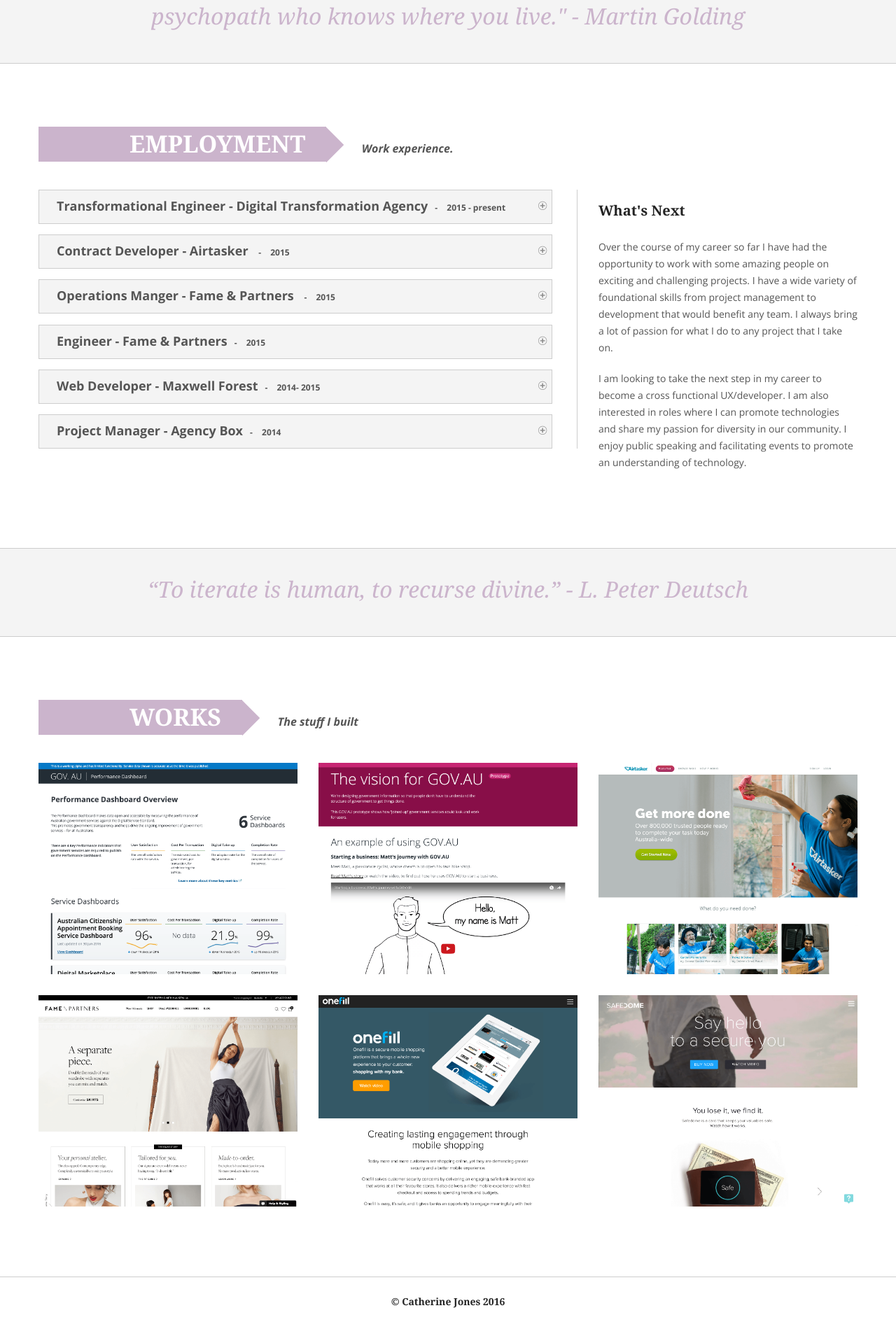
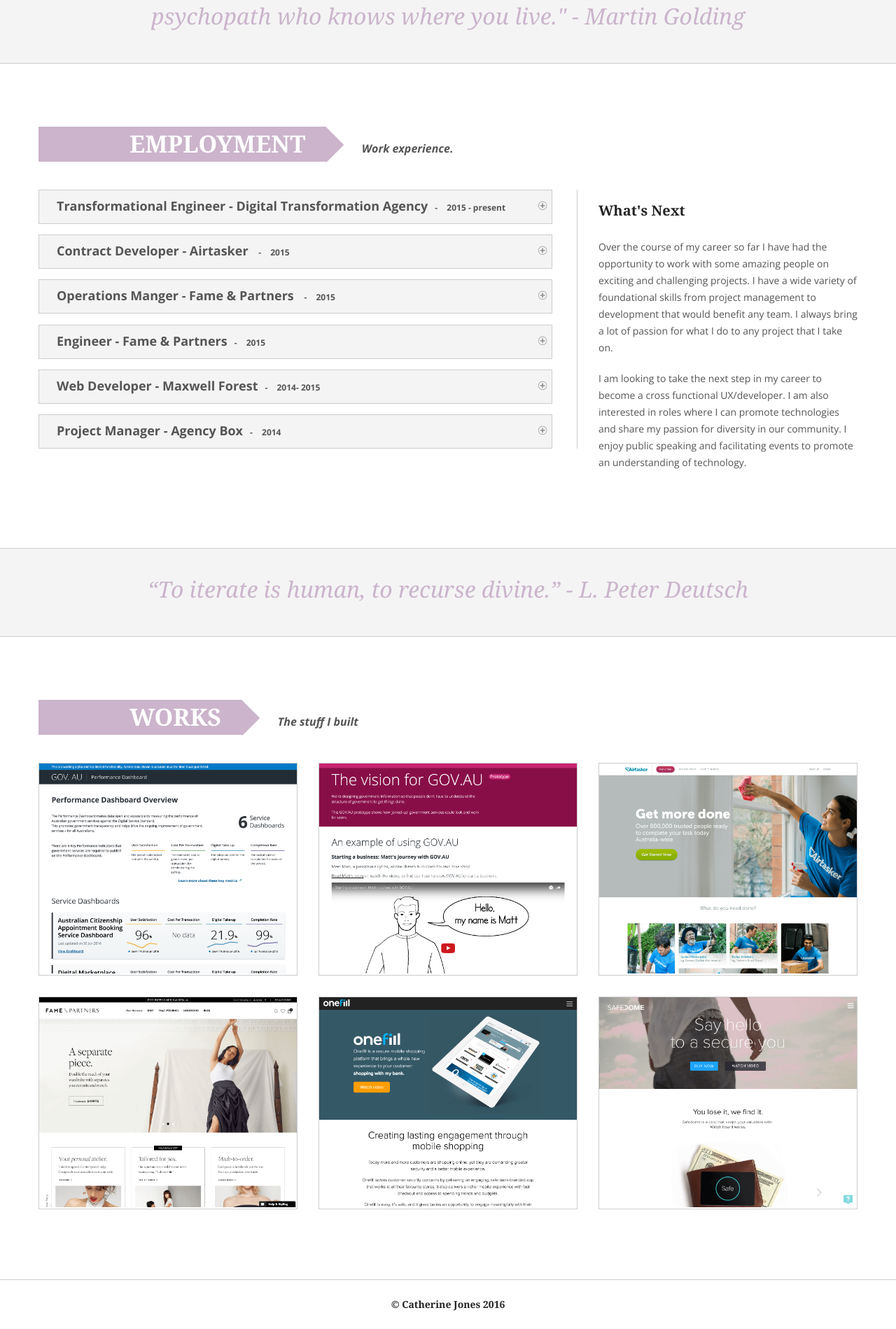
Before and after one commit to catherine-jones/catherine-jones.github.io, a Jekyll site: the page index.html, which Jekyll copies as it is, in a window 1280 px wide. Shown: the part 2786-4685 px from the top of the page at 70% size. Built offline with Jekyll 4.4.1, drawn with Linux system fonts in a browser that asks for light colours; nearby versions of some CDN libraries; comment, search, counter and statistics services are not loaded.

Commit message:
add border to portfolio

```diff
--- a/css/skins/lilac/lilac.css
+++ b/css/skins/lilac/lilac.css
@@ -16,6 +16,7 @@
     overflow: hidden;
 }
 .item-preview {
+  border: solid 1px #cdcdcd;
   height: 302px;
   overflow-y: hidden;
 }
```
